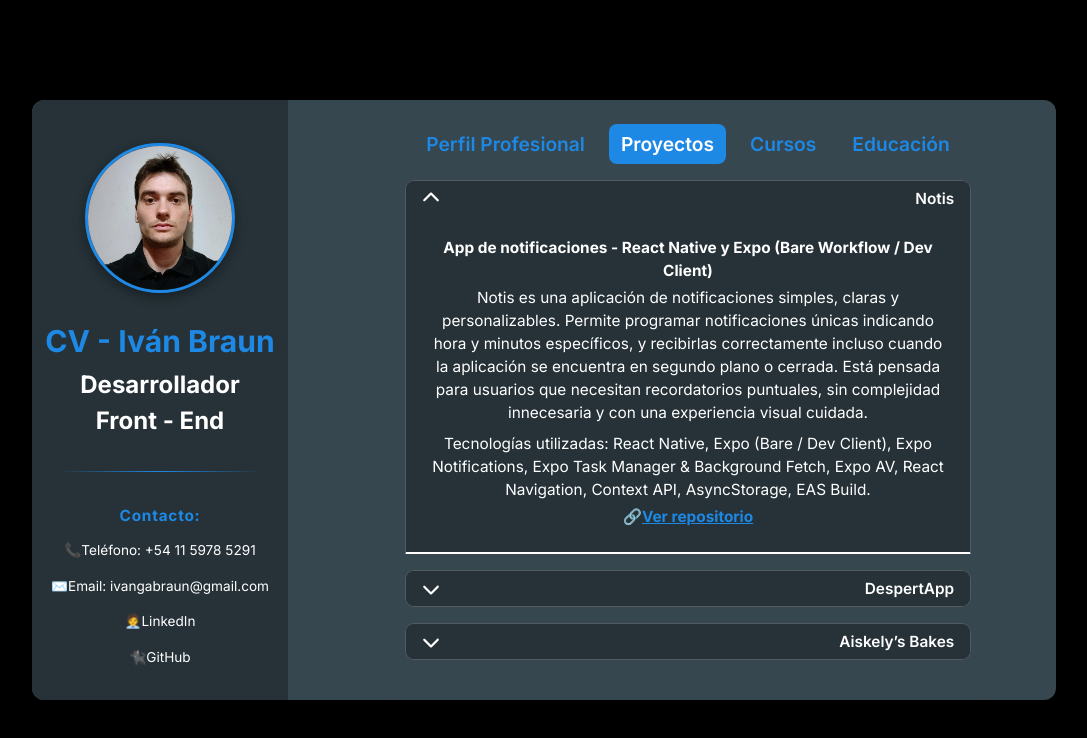
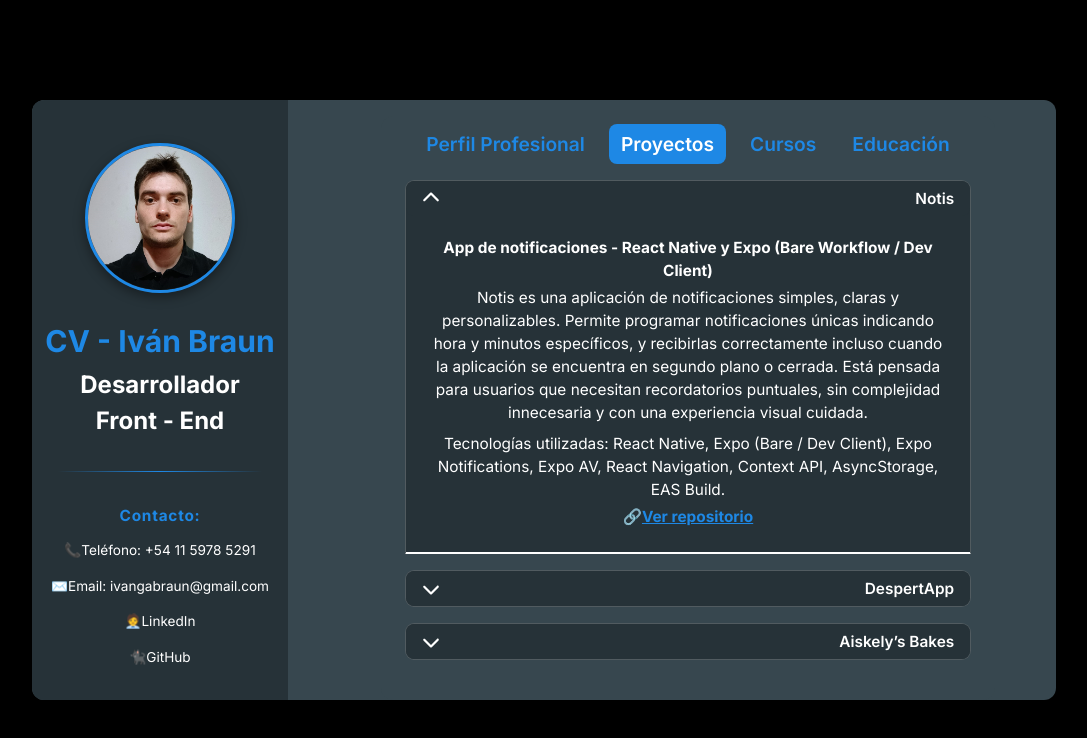
Before and after one commit to IvanGabriel1/Cv-IvanBraun, a React (Vite) app: page /proyectos in a window 1280 px wide. Shown: the top 738 px of the page, without its empty margins (96-1183 px from the left). Built offline with nearby package versions, Linux system fonts and the light colour scheme.

Commit message:
Corrección del nuevo proyecto subido

```diff
--- a/src/components/Accordion-proyectos/AccordionProyectos.jsx
+++ b/src/components/Accordion-proyectos/AccordionProyectos.jsx
@@ -43,8 +43,8 @@ const AccordionProyectos = () => {
           </p>
           <section>
             Tecnologías utilizadas: React Native, Expo (Bare / Dev Client), Expo
-            Notifications, Expo Task Manager & Background Fetch, Expo AV, React
-            Navigation, Context API, AsyncStorage, EAS Build.
+            Notifications, Expo AV, React Navigation, Context API, AsyncStorage,
+            EAS Build.
           </section>
           <a target="_blank" href="https://github.com/IvanGabriel1/notis">
             🔗
```
